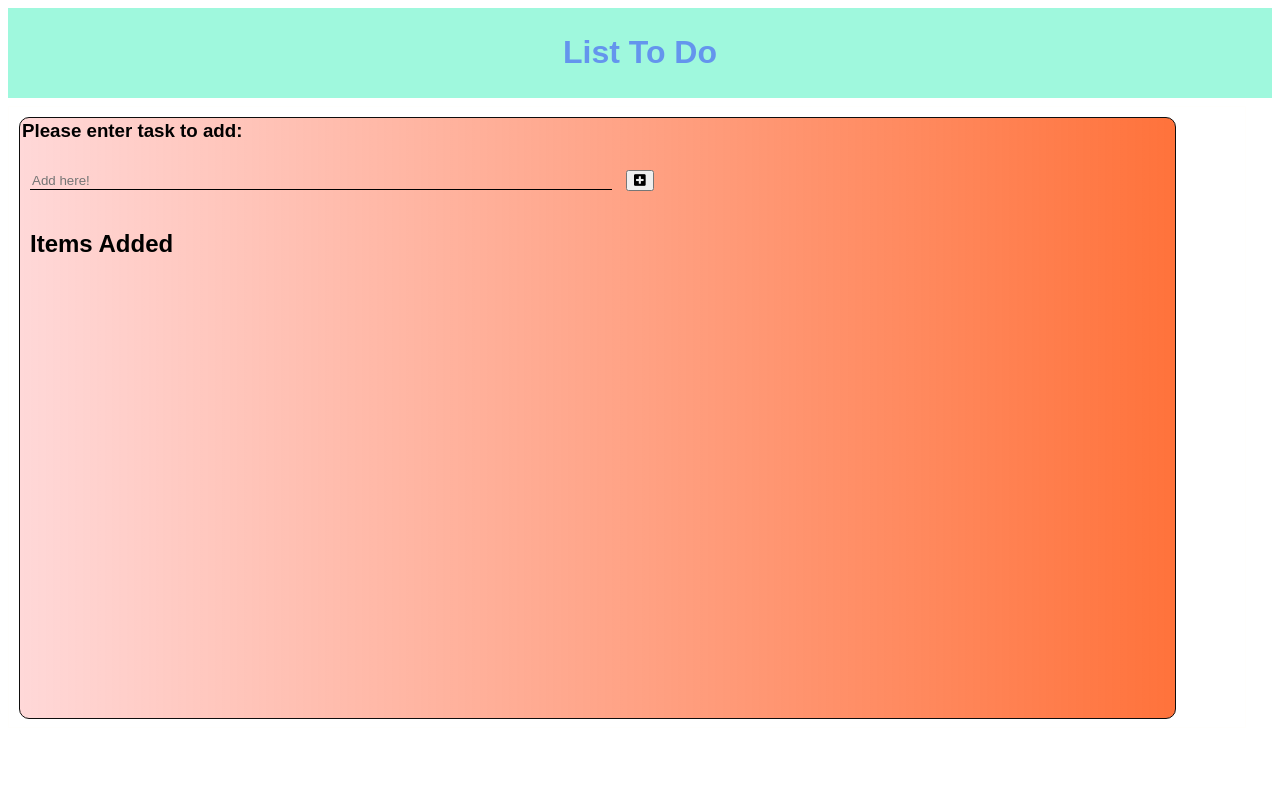
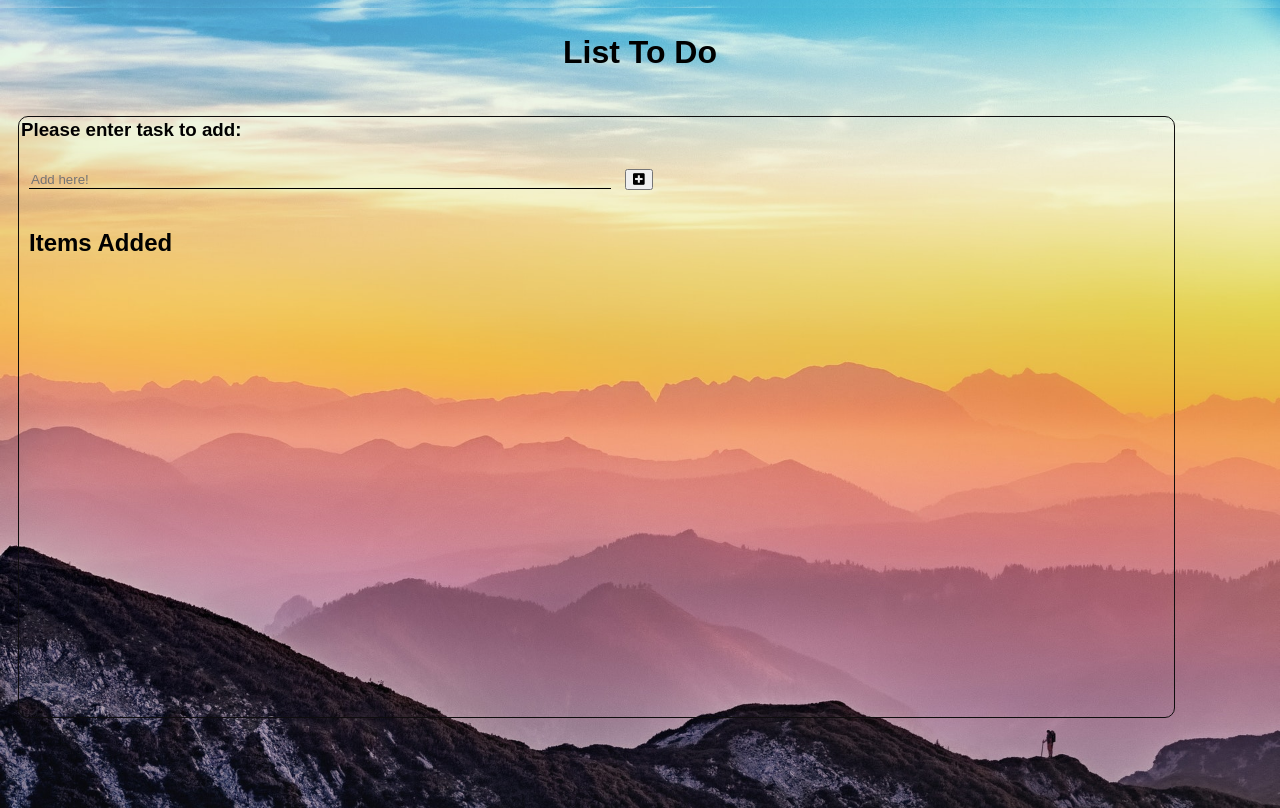
Before and after one commit to kumarMangesh/List-to-do-app, a plain HTML site: page list-to-do.html in a window 1280 px wide. Drawn offline with Linux system fonts and the light colour scheme; a web font is replaced by a local one.

Commit message:
adding background

```diff
--- a/list-to-do.css
+++ b/list-to-do.css
@@ -2,10 +2,13 @@ html,body{
     margin:0px;
     height:100%;
     font-family: 'Georama', sans-serif;
+    background-image: url(background.jpg);
+    background-position: center;
+    background-size: cover;
 }
 .heading{
-    background-color: rgba(132, 247, 212, 0.781);
-    color:cornflowerblue;
+    /* background-color: rgba(132, 247, 212, 0.781); */
+    color:Black;
     text-align: center;
     margin:.5rem;
     padding:5px;
@@ -13,7 +16,7 @@ html,body{
 
 .container{
     display: flex;
-    border:1px solid rgb(255, 254, 252);
+    /* border:1px solid rgb(255, 254, 252); */
     padding:10px;
     margin:.5rem;
     width: 95%;
@@ -21,7 +24,7 @@ html,body{
     flex-wrap: wrap;
 }
 .fillarea{
-    background-image: linear-gradient(to right, rgba(255, 0, 0, 0.151), rgba(255, 72, 0, 0.767));
+    /* background-image: linear-gradient(to right, rgba(255, 0, 0, 0.151), rgba(255, 72, 0, 0.767)); */
     display: inline-block;
     border:1px solid rgb(14, 13, 13);
     width: 95%;
@@ -66,7 +69,7 @@ input:focus{outline:none}
     display: flex;
     flex-wrap: wrap;
     border-radius: 5px;
-    background-image: linear-gradient(to right, rgba(255, 238, 0, 0.384), rgba(157, 255, 0, 0.767));
+    background-image: linear-gradient(to right, rgba(247, 225, 101, 0.384), rgba(157, 255, 0, 0));
 }
 ul{list-style-type: none;}
 
```
Also changed, not shown: background.jpg (added).
